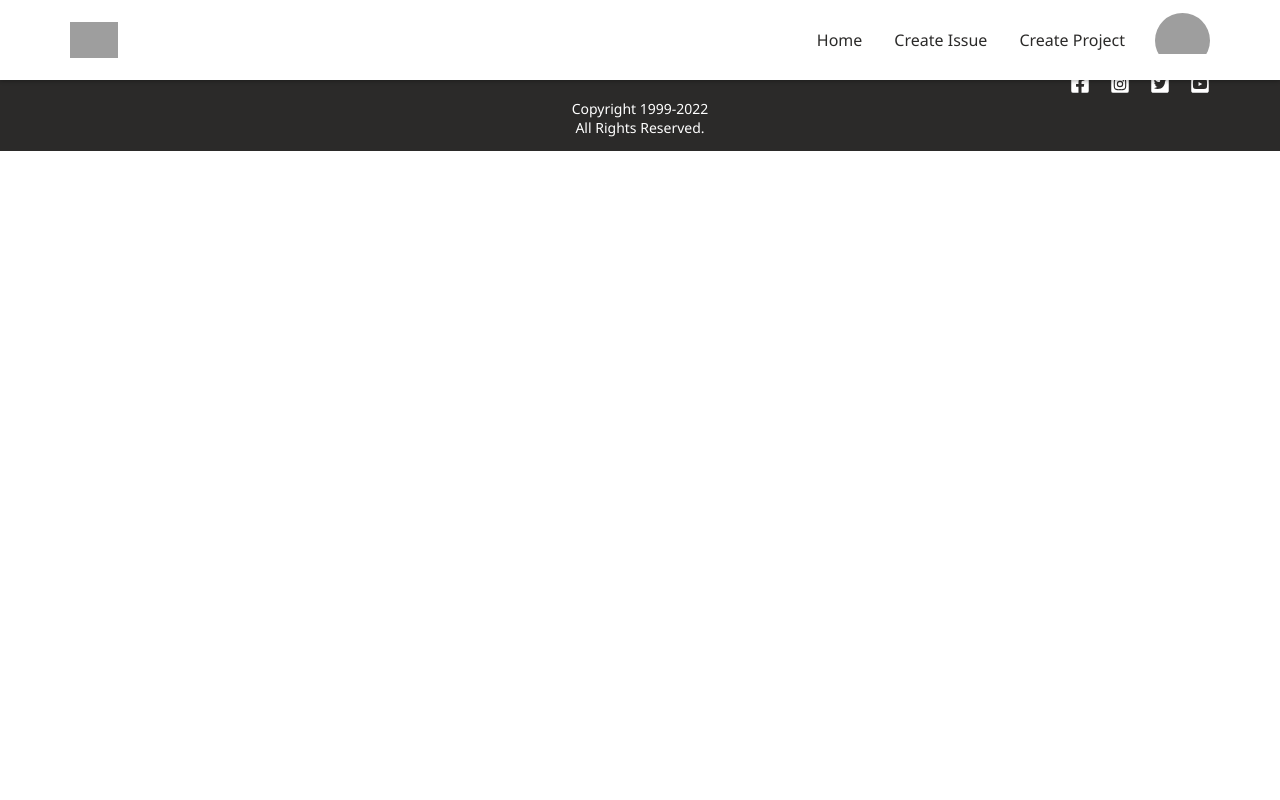
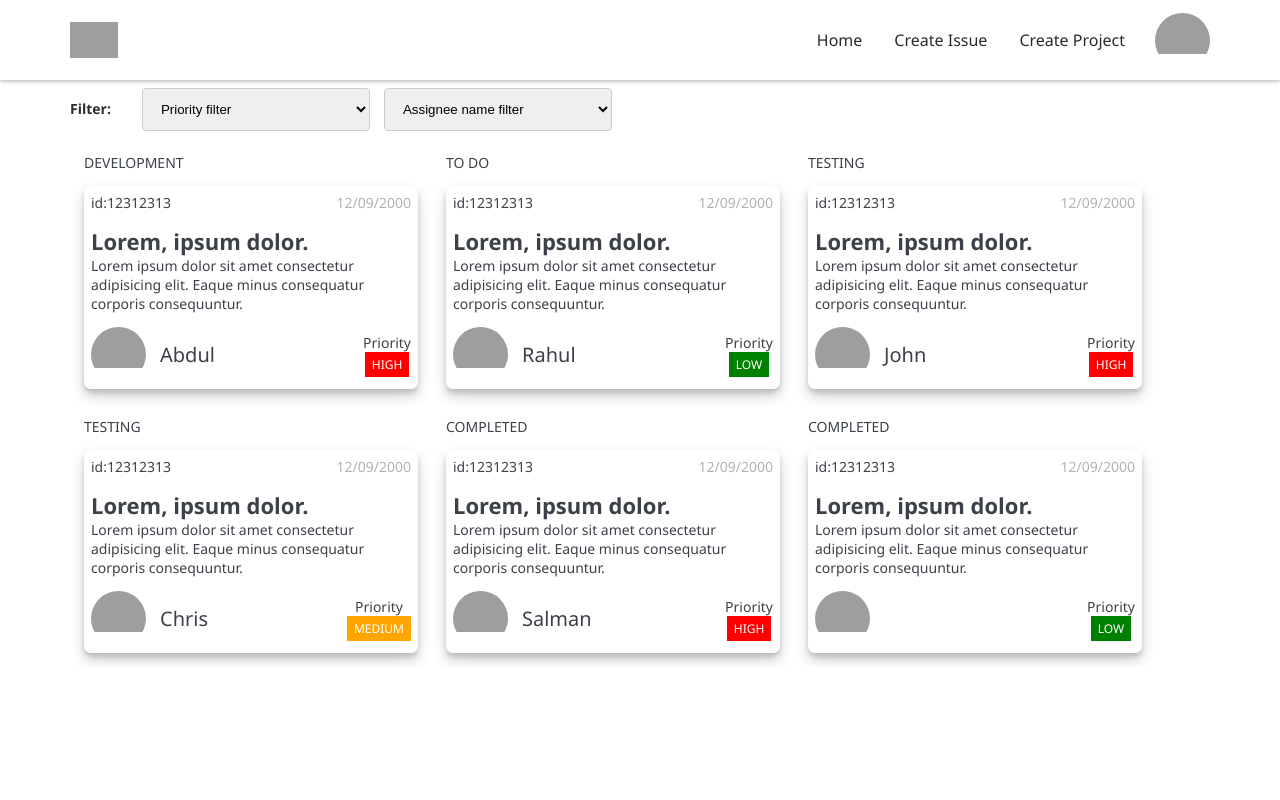
Before and after one commit to subayeel/issue-tracking-system, a React (Create React App) app: page / in a window 1280 px wide. Shown: the top 800 px of the page. Built offline with nearby package versions, Linux system fonts and the light colour scheme; grey boxes are pictures that could not be loaded.

Commit message:
Issue card nad proect board added

```diff
--- a/src/Components/ButtonElement.jsx
+++ b/src/Components/ButtonElement.jsx
@@ -2,9 +2,9 @@ import styled from "styled-components";
 import { Link } from "react-router-dom";
 
 export const Button = styled(Link)`
-  border-radius: 0px;
+  border-radius: ${({ round }) => (round ? "14px" : "")};;
   margin: ${({ margin }) => (margin ? margin : "")};
-  background: ${({ primary }) => (primary ? "#007c90" : "#060606")};
+  background: ${({ primary }) => (primary ? "#3C4048" : "#060606")};
   background-color: ${({ bgColor }) => (bgColor ? bgColor : "")};
   white-space: nowrap;
   padding: ${({ big }) => (big ? "14px 48px" : "12px 30px")};
@@ -21,6 +21,6 @@ export const Button = styled(Link)`
 
   &:hover {
     transition: all 0.2s ease-in-out;
-    background: ${({ primary }) => (primary ? "#0098B1" : "#EC9123")};
+    background: ${({ primary }) => (primary ? "#00ABB3" : "#EC9123")};
   }
 `;
--- a/src/Components/Global.js
+++ b/src/Components/Global.js
@@ -1,4 +1,4 @@
-import { createGlobalStyle } from "styled-components";
+import styled, { createGlobalStyle } from "styled-components";
 
 const GlobalStyle = createGlobalStyle`
 
@@ -11,4 +11,21 @@ body{
 }
 `;
 
+export const CenterFlexContainer = styled.div`
+display: flex;
+align-items: center;
+justify-content: center;
+`
+
+export const ImgWrap = styled(CenterFlexContainer)`
+overflow: hidden;
+
+`
+
+export const Img = styled.img`
+height: ${(props)=>props.height};
+width: ${(props)=>props.width};
+object-fit: contain;
+`
+
 export default GlobalStyle;
--- /dev/null
+++ b/src/Components/ProjectBoard/IssueCard.jsx
@@ -0,0 +1,56 @@
+import React from "react";
+import Avatar from "../Navbar/Avatar";
+import {
+  TextWrap,
+  IssueCardContainer,
+  IssueCardWrapper,
+  Priority,
+  PriorityContainer,
+  Row,ProfileContainer,Text, LightText, DarkText,Heading,Heading2,TypeContainer
+} from "./ProjectBoard.elements";
+
+const IssueCard = (props) => {
+  var vcolor=""
+  if (props.priority ==="HIGH"){
+    vcolor = "red"
+  }else if(props.priority ==="MEDIUM"){
+    vcolor = "orange"
+  }else if(props.priority ==="LOW"){
+    vcolor = "green"
+  }
+  return (
+    <>
+      <IssueCardContainer>
+      <TypeContainer>
+        <DarkText>{props.status}</DarkText>
+      </TypeContainer>
+        <IssueCardWrapper>
+          <Row>
+            <DarkText>id:12312313</DarkText>
+            <LightText>12/09/2000</LightText>
+          </Row>
+          <TextWrap>
+            <Heading>Lorem, ipsum dolor.</Heading>
+            <DarkText>
+              Lorem ipsum dolor sit amet consectetur adipisicing elit. Eaque
+              minus consequatur corporis consequuntur.
+            </DarkText>
+          </TextWrap>
+          <Row>
+            <ProfileContainer>
+              <Avatar />
+              <Heading2> {props.assigneeName}</Heading2>
+            </ProfileContainer>
+
+            <PriorityContainer>
+              <DarkText>Priority</DarkText>
+              <Priority bgcolor={vcolor}>{props.priority}</Priority>
+            </PriorityContainer>
+          </Row>
+        </IssueCardWrapper>
+      </IssueCardContainer>
+    </>
+  );
+};
+
+export default IssueCard;
--- a/src/Components/ProjectBoard/ProjectBoard.elements.js
+++ b/src/Components/ProjectBoard/ProjectBoard.elements.js
@@ -1 +1,173 @@
 import styled from "styled-components";
+import { CenterFlexContainer } from "../Global";
+
+export const ProjectBoardContainer = styled.div`
+  max-width: 1140px;
+  margin: 80px auto 0 auto;
+`;
+
+export const ProjectBoardWrapper = styled(CenterFlexContainer)`
+  height: 90vh;
+  justify-content: start;
+  flex-direction: column;
+`;
+
+export const TextWrap = styled.div`
+  width: 100%;
+  text-align: start;
+  margin: 14px 0;
+`;
+export const LightText = styled.h3`
+  color: #b2b2b2;
+  font-size: 14px;
+  margin: 0;
+
+  font-weight: 500;
+`;
+
+export const LightLargeText = styled.h3`
+color: #b2b2b2;
+font-size: 18px;
+margin: 0;
+text-align: center;
+font-weight: 600;
+`;
+export const DarkText = styled.h3`
+  color: #3c4048;
+  margin:0;
+  font-size: 14px;
+  font-weight: 500;
+`;
+
+export const IssueCardContainer = styled.div`
+  max-width: 1140px;
+
+  margin: 14px;
+`;
+export const IssueCardWrapper = styled(CenterFlexContainer)`
+  flex-direction: column;
+  padding: 7px;
+  width: 320px;
+  border-radius: 7px;
+  box-shadow: 0 7px 14px rgba(0, 0, 0, 0.19), 0 4px 4px rgba(0, 0, 0, 0.13);
+`;
+
+export const Row = styled.div`
+  width: 100%;
+  display: flex;
+  justify-content: space-between;
+`;
+export const PriorityContainer = styled(CenterFlexContainer)`
+  display: flex;
+  flex-direction: column;
+`;
+
+export const Priority = styled(CenterFlexContainer)`
+  background-color: ${(props) => props.bgcolor};
+  color: white;
+  padding: 4px 7px;
+  font-size: 12px;
+  font-weight: 500;
+`;
+
+export const ProfileContainer = styled(CenterFlexContainer)`
+
+`;
+export const Text = styled.h3`
+  font-size: 12px;
+  font-weight: 500;
+  color: #3c4048;
+`;
+
+export const Heading = styled.p`
+  font-size: 22px;
+  font-weight: 600;
+  margin: 0;
+  color: #3c4048;
+
+`;
+
+export const Heading2 = styled.p`
+  font-size: 20px;
+  font-weight: 500;
+  margin: 0 0 0 14px;
+  color: #3c4048;
+
+`;
+
+export const TypeContainer = styled.div`
+width: 100%;
+margin-bottom: 14px;
+`
+
+export const CardContainer = styled.div`
+display: flex;
+flex-direction: row;
+`
+
+export const HScrollWrapper = styled.div`
+  overflow: auto;
+
+
+  > div {
+    display: inline-block;
+
+  }
+`;
+
+export const FilterContainer = styled.div`
+width: 100%;
+justify-content: space-around;
+
+`
+
+export const FilterWrapper = styled.div`
+justify-content: right;
+`
+
+export const Label = styled.label`
+  width: 100%;
+  color: #2c2c2c;
+  font-size: 14px;
+  font-weight: 600;
+  margin-right: 24px;
+`;
+
+export const SelectField = styled.select`
+  width:20%;
+
+  padding: 12px 14px;
+  margin: 8px 7px;
+  display: inline-block;
+  border: 1px solid #ccc;
+  border-radius: 4px;
+  box-sizing: border-box;
+  &:focus {
+    outline-color: #1b1a55;
+  }
+`;
+
+export const CheckBoxContainer = styled.div`
+  display: flex;
+  flex-direction: column;
+  flex-wrap: wrap;
+  padding-top: 7px;
+  box-sizing: border-box;
+`;
+
+export const CheckBox = styled.input.attrs({ type: "checkbox" })`
+  margin: 0 7px 0 0;
+`;
+
+export const FieldContainer = styled.div`
+  display: flex;
+  align-items: center;
+  justify-content: start;
+  position: relative;
+  margin-top: 14px;
+
+  @media screen and (max-width: 768px) {
+    flex-direction: column;
+    align-items: flex-start;
+  }
+`;
--- a/src/Components/ProjectBoard/ProjectBoard.jsx
+++ b/src/Components/ProjectBoard/ProjectBoard.jsx
@@ -1,11 +1,164 @@
-import React from 'react'
+import React, { useState } from "react";
 
-const ProjectBoard = () => {
-  return (
-    <>
+//import for image
+import noproject from "../../Images/noproject.svg";
+import { Img, ImgWrap } from "../Global";
 
-    </>
-  )
-}
+//styled componenets imports
+import {
+  ProjectBoardContainer,
+  ProjectBoardWrapper,
+  TextWrap,
+  LightLargeText,
+  HScrollWrapper,
+  FilterContainer,
+  FilterWrapper,
+  Label,
+  SelectField,
+} from "./ProjectBoard.elements";
 
-export default ProjectBoard
+import { Button } from "../ButtonElement";
+
+import IssueCard from "./IssueCard";
+
+var projects = [
+  {
+    assigneeName: "Abdul",
+    status: "DEVELOPMENT",
+    priority: "HIGH",
+    type: "HIGH",
+  },
+  {
+    assigneeName: "Rahul",
+    status: "TO DO",
+    priority: "LOW",
+    type: "HIGH",
+  },
+  {
+    assigneeName: "John",
+    status: "TESTING",
+    priority: "HIGH",
+    type: "HIGH",
+  },
+  {
+    assigneeName: "Chris",
+    status: "TESTING",
+    priority: "MEDIUM",
+    type: "HIGH",
+  },
+  {
+    assigneeName: "Salman",
+    status: "COMPLETED",
+    priority: "HIGH",
+    type: "HIGH",
+  },
+  {
+    status: "COMPLETED",
+    priority: "LOW",
+    type: "HIGH",
+  },
+];
+
+const ProjectBoard = (props) => {
+  const projectAvailable = props.projectAvailable;
+  const [item, setItem] = useState(projects);
+  function displayProject(project) {
+    return (
+      <IssueCard
+        assigneeName={project.assigneeName}
+        status={project.status}
+        priority={project.priority}
+        type={project.type}
+      ></IssueCard>
+    );
+  }
+
+  //function to handle  priority filter change
+  const handleFilterChange = (e) => {
+    const priority = e.target.value;
+    filterItem(priority);
+  };
+
+  //function to handle filter by assignee name
+  const handleAssigneeChange = (e) => {
+    var sortOrder = e.target.value;
+    // const assigneeName = [...new Set(projects.map((Val) => Val.name))];
+    if (sortOrder == "ascending") {
+      var sortedAscending = item.sort((a, b) =>
+        a.assigneeName > b.assigneeName ? 1 : -1
+      );
+
+      setItem(sortedAscending);
+      console.log("ascending");
+    } else if (sortOrder === "descending") {
+      var sortedDescending = item.sort((a, b) =>
+      a.assigneeName < b.assigneeName ? 1 : -1
+    );
+      setItem(sortedDescending);
+    }
+  };
+
+  //function to filter based project priority
+  const filterItem = (priority) => {
+    const newItem = projects.filter((newVal) => {
+      return newVal.priority === priority;
+      // comparing status for displaying data
+    });
+    setItem(newItem);
+  };
+
+  if (projects.length !== 0) {
+    return (
+      <>
+        <ProjectBoardContainer>
+          <ProjectBoardWrapper>
+            <FilterContainer>
+              <FilterWrapper>
+                <Label>Filter:</Label>
+                <SelectField onChange={handleFilterChange}>
+                  <option selected value="" disabled>
+                    Priority filter
+                  </option>
+                  <option value="LOW">Low</option>
+                  <option value="MEDIUM">Medium</option>
+                  <option value="HIGH">High</option>
+                </SelectField>
+
+                <SelectField onChange={handleAssigneeChange}>
+                  <option selected value="" disabled>
+                    Assignee name filter
+                  </option>
+                  <option value="ascending">Ascending A-Z</option>
+                  <option value="descending">Descending Z-A</option>
+                </SelectField>
+              </FilterWrapper>
+            </FilterContainer>
+
+            <HScrollWrapper>{item.map(displayProject)}</HScrollWrapper>
+          </ProjectBoardWrapper>
+        </ProjectBoardContainer>
+      </>
+    );
+  } else {
+    return (
+      <>
+        <ProjectBoardContainer>
+          <ProjectBoardWrapper>
+            <ImgWrap>
+              <Img height="240px" src={noproject} />
+            </ImgWrap>
+            <TextWrap>
+              <LightLargeText> No Projects Available</LightLargeText>
+            </TextWrap>
+            <Button to="/createproject" round primary>
+              {" "}
+              Create Project
+            </Button>
+          </ProjectBoardWrapper>
+        </ProjectBoardContainer>
+      </>
+    );
+  }
+};
+
+export default ProjectBoard;
```
Also changed, not shown: src/Images/noproject.svg (added).
